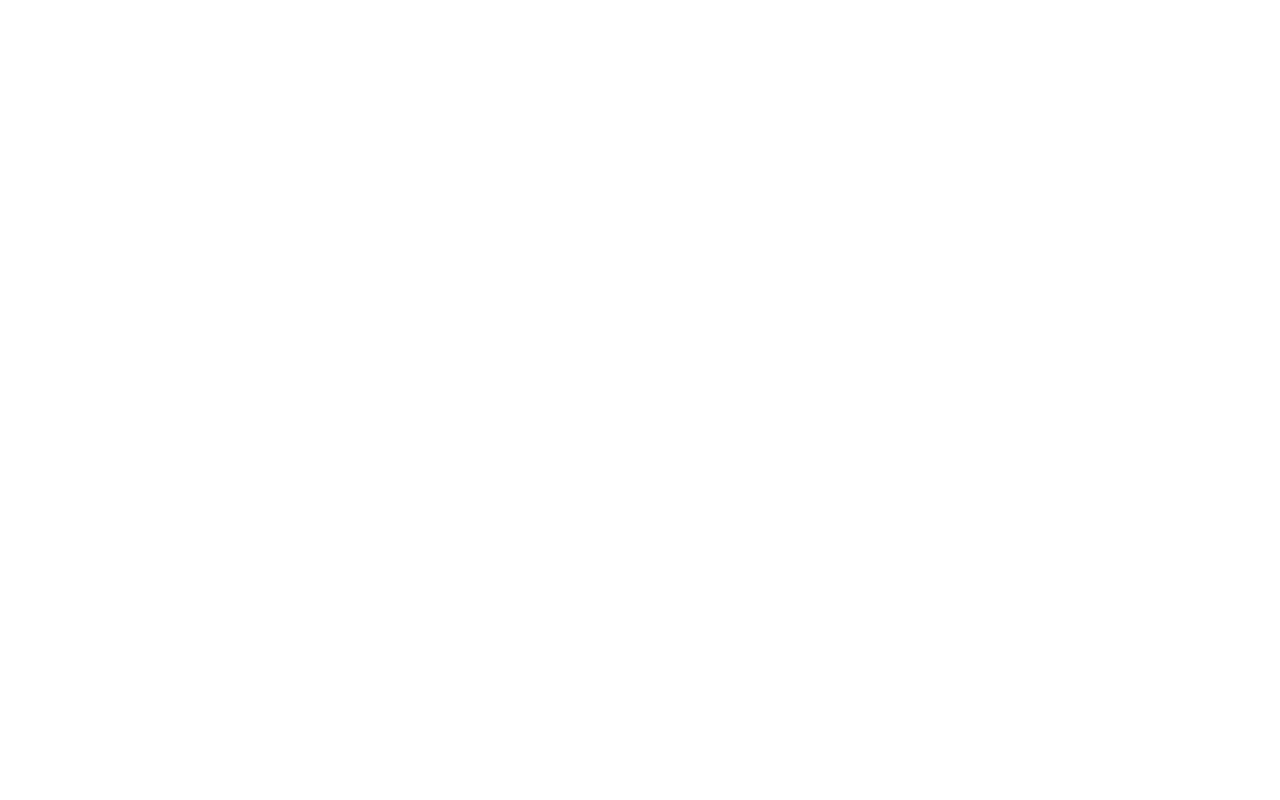
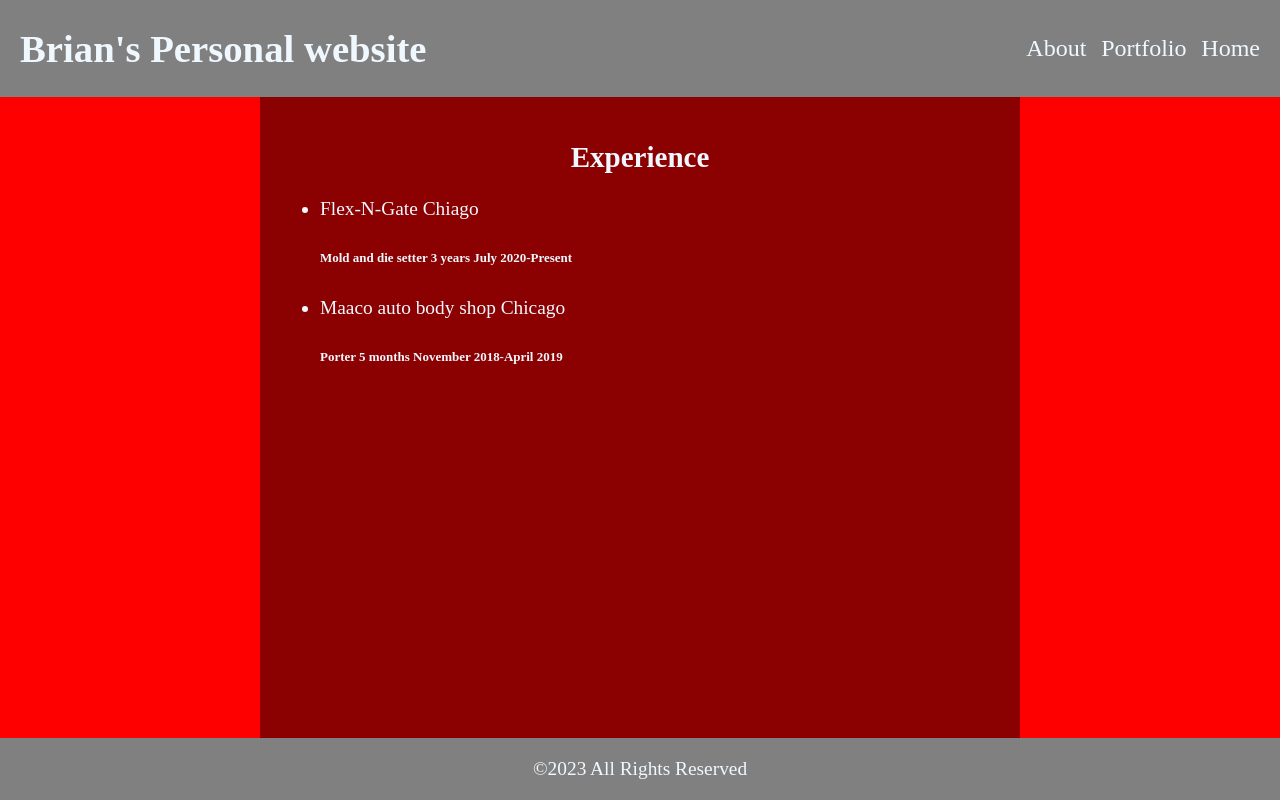
Before and after one commit to Brian-Covarrubias-Personal-Website/Personal-Site, a plain HTML site: page portfolio.html in a window 1280 px wide. Drawn offline with Linux system fonts and the light colour scheme.

Commit message:
pushing everything to github

```diff
--- a/about.html
+++ b/about.html
@@ -0,0 +1,38 @@
+<!DOCTYPE html>
+<html lang="en">
+<head>
+    <meta charset="UTF-8">
+    <meta http-equiv="X-UA-Compatible" content="IE=edge">
+    <meta name="viewport" content="width=device-width, initial-scale=1.0">
+<link rel="stylesheet" href="style.css">
+    <script src="javascript.js"></script>
+    <title>Brian's Personal website</title>
+</head>
+<body class="holy-grail">
+    <header class="nav">
+        <h1>Brian's Personal website</h1>
+        <div class="links">
+        <a href="http://127.0.0.1:3000/about.html">About</a>
+        <a href="http://127.0.0.1:3000/portfolio.html">Portfolio</a>
+        <a href="http://127.0.0.1:3000/index.html">Home</a>
+      </div>
+    </header>
+    <div class="holy-grail-body">
+        <section class="holy-grail-content">
+            <H1>About me</H1>
+            <h2>My main goal is to learn how to be able to code and design things that have always interested me.
+                I'm 23 years old i love to play video games on the weekend, go hiking, research topics that peak my interest and make little coding projects.
+            </h2>
+<style> h2 {
+    font-style: bold;
+} </style>
+        </section>
+
+        <div class="holy-grail-sidebar-1 hg-sidebar"></div>
+
+        <div class="holy-grail-sidebar-2 hg-sidebar"></div>
+
+    </div>
+    <footer>&copy;2023 All Rights Reserved</footer>
+</body>
+</html>
--- a/portfolio.html
+++ b/portfolio.html
@@ -0,0 +1,39 @@
+<!DOCTYPE html>
+<html lang="en">
+<head>
+    <meta charset="UTF-8">
+    <meta http-equiv="X-UA-Compatible" content="IE=edge">
+    <meta name="viewport" content="width=device-width, initial-scale=1.0">
+<link rel="stylesheet" href="style.css">
+    <script src="javascript.js"></script>
+    <title>Brian's Personal website</title>
+</head>
+<body class="holy-grail">
+    <header class="nav">
+        <h1>Brian's Personal website</h1>
+        <div class="links">
+        <a href="http://127.0.0.1:3000/about.html">About</a>
+        <a href="http://127.0.0.1:3000/portfolio.html">Portfolio</a>
+        <a href="http://127.0.0.1:3000/index.html">Home</a>
+      </div>
+    </header>
+    <div class="holy-grail-body">
+        <section class="holy-grail-content">
+            <H1>Experience</H1>
+             <ul>
+                <li>Flex-N-Gate Chiago</li>
+                    <h6>Mold and die setter 3 years July 2020-Present</h6>
+                <li>Maaco auto body shop Chicago
+                    <h6>Porter 5 months November 2018-April 2019</h6>
+                </li>
+            </ul>
+        </section>
+
+        <div class="holy-grail-sidebar-1 hg-sidebar"></div>
+
+        <div class="holy-grail-sidebar-2 hg-sidebar"></div>
+
+    </div>
+    <footer>&copy;2023 All Rights Reserved</footer>
+</body>
+</html>
--- a/style.css
+++ b/style.css
@@ -0,0 +1,103 @@
+*{
+    box-sizing: border-box;
+}
+
+html,
+body {
+    margin: 0;
+    font-size: 1.1em;
+    text-align: center;
+    color:aliceblue
+}
+
+.holy-grail header{
+    padding: 0 20px;
+}
+
+.holy-grail footer,
+.hg-sidebar,
+.holy-grail-content {
+    padding: 20px;
+}
+
+.holy-grail header,
+.holy-grail footer {
+    background-color: gray;
+}
+
+.hg-sidebar {
+    background-color: red;
+}
+.holy-grail-content {
+    background-color: darkred;
+}
+
+a {
+    color: aliceblue;
+    text-decoration: none;
+    font-size: x-large;
+    padding-left: 10px;
+}
+
+.nav {
+    display: flex;
+    justify-content: space-between;
+    align-items: center;
+}
+
+/*
+FLEX
+Make body atleast 100% height
+*/
+
+.holy-grail {
+    min-height: 100vh;
+}
+
+/*
+Flex value is 1 1 auto to make body shrinkable and extensible
+*/
+
+.holy-grail, .holy-grail-body {
+    display: flex;
+    flex: 1 1 auto;
+    flex-direction: column;
+}
+
+/* Content body item is made extensible too. */
+
+.holy-grail-content {
+    flex: 1 1 auto;
+}
+
+/*
+Put the first side bar before content
+*/
+
+.holy-grail-sidebar-1 {
+    order: -1;
+}
+
+/* Bigger screen */
+
+@media (min-width: 768px) {
+    .holy-grail-body {
+        flex-direction: row;
+    }
+
+    .hg-sidebar {
+flex: 0 0 260px
+    }
+}
+
+section {
+    font-style: bold;
+}
+
+li {
+    text-align: left;
+}
+
+h6 {
+    text-align: left;
+}
```
Also changed, not shown: index.html (+28 -3 lines), 1 other file.
